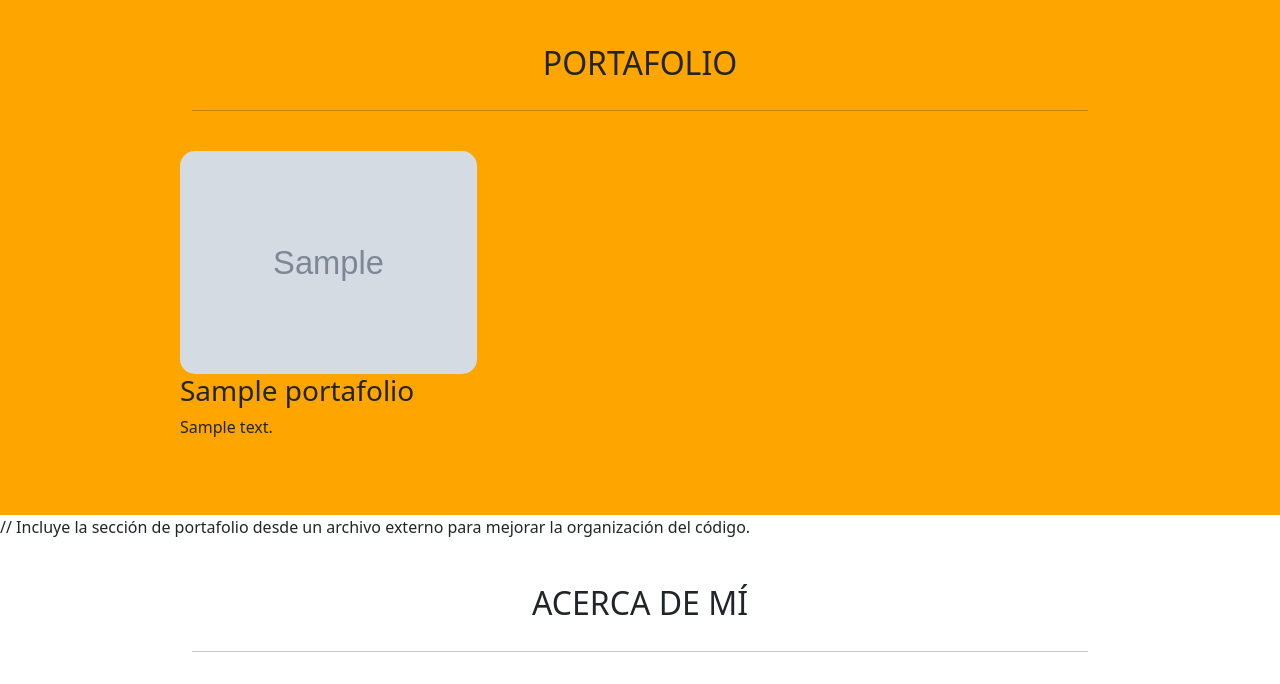
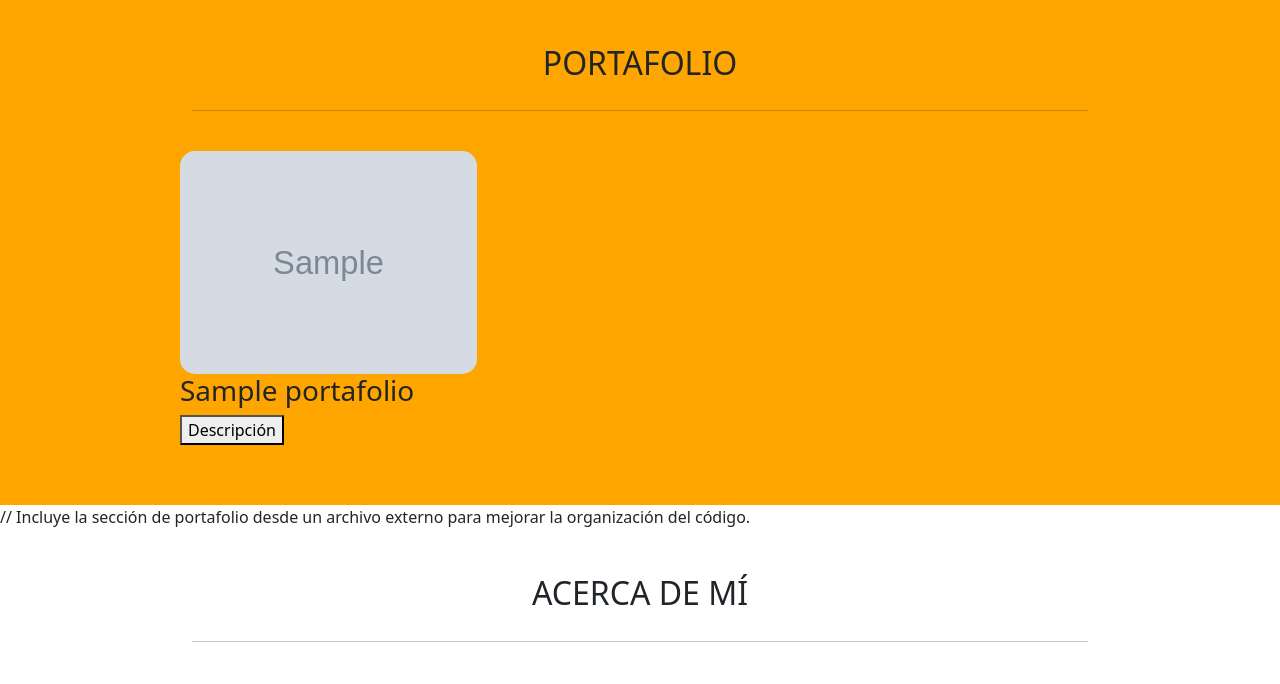
Before and after one commit to Luisfer910/portafolio, a PHP site: page / in a window 1280 px wide. Shown: the part 437-1121 px from the top of the page. Run offline with PHP 8.4, Linux system fonts and the light colour scheme; tables that the repository leaves empty or names only in its code hold one stand-in row (values such as "Sample post"); grey boxes marked "Sample" are stand-in pictures.

Commit message:
un poco de js para ocultar y mostrar la descripción

```diff
--- a/portafolio.php
+++ b/portafolio.php
@@ -23,10 +23,17 @@ $proyectos = $stmt->fetchAll(PDO::FETCH_ASSOC);
                     $proyecto = $proyectos[$i];
             ?>
                 <div class="col-sm-4 verde verde-<?php echo $i + 1; ?>">
-                    <!-- Imagen, título y descripción del proyecto -->
+                    <!-- Imagen y título del proyecto -->
                     <img class="img-portafolio" src="<?php echo htmlspecialchars($proyecto['imagen']); ?>" alt="<?php echo htmlspecialchars($proyecto['titulo']); ?>">
                     <h3><?php echo htmlspecialchars($proyecto['titulo']); ?></h3>
-                    <p><?php echo htmlspecialchars($proyecto['descripcion']); ?></p>
+
+                    <!-- Botón para mostrar/ocultar la descripción -->
+                    <button class="btn-descripcion" onclick="toggleDescripcion(<?php echo $i; ?>)">Descripción</button>
+
+                    <!-- Descripción oculta por defecto -->
+                    <p id="descripcion-<?php echo $i; ?>" class="descripcion" style="display: none;">
+                        <?php echo htmlspecialchars($proyecto['descripcion']); ?>
+                    </p>
                 </div>
             <?php
                 endif;
@@ -35,3 +42,15 @@ $proyectos = $stmt->fetchAll(PDO::FETCH_ASSOC);
         </div>
     </div>
 </section>
+
+<script>
+    // Función para mostrar/ocultar la descripción
+    function toggleDescripcion(index) {
+        const descripcion = document.getElementById(`descripcion-${index}`);
+        if (descripcion.style.display === "none") {
+            descripcion.style.display = "block"; // Mostrar descripción
+        } else {
+            descripcion.style.display = "none"; // Ocultar descripción
+        }
+    }
+</script>
```
